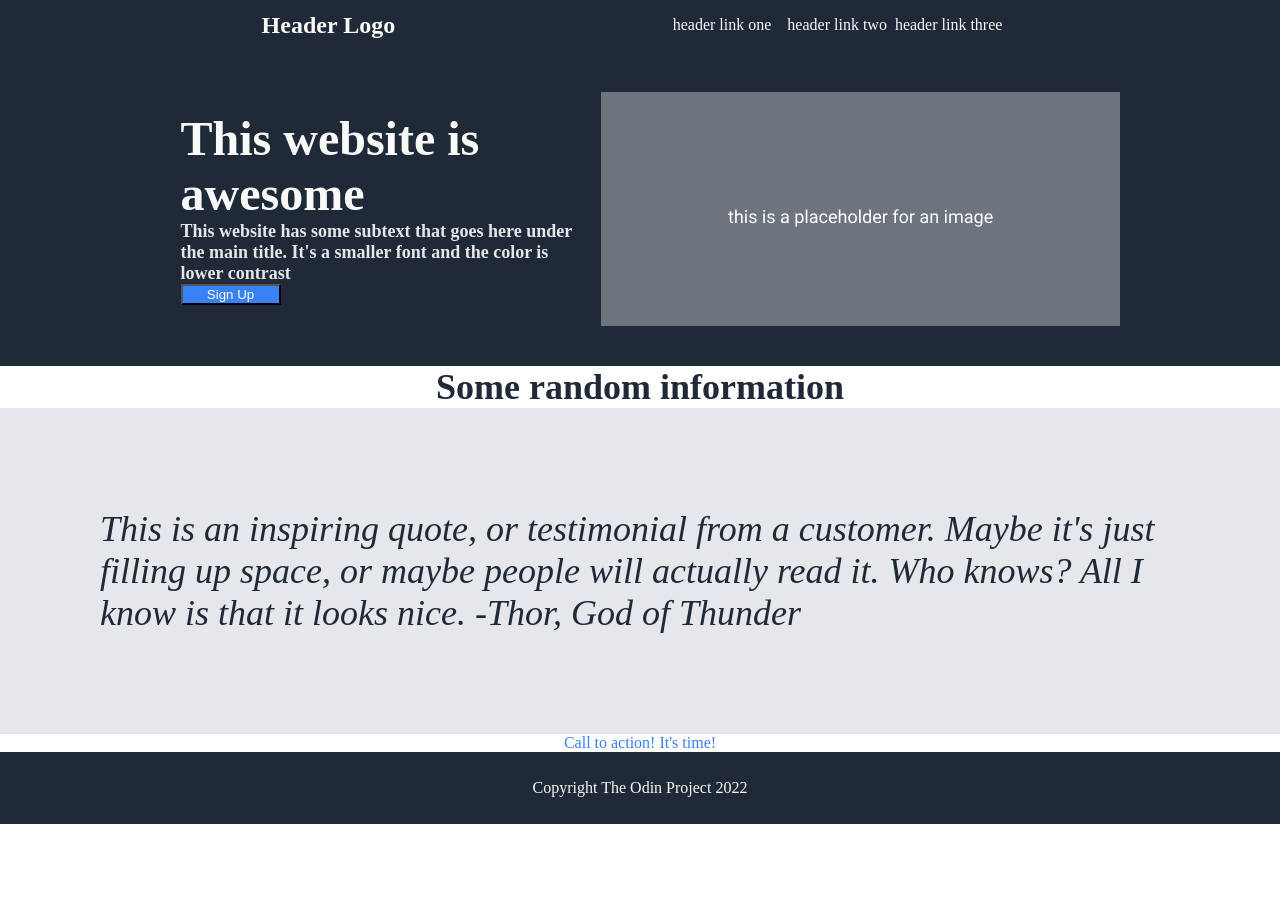
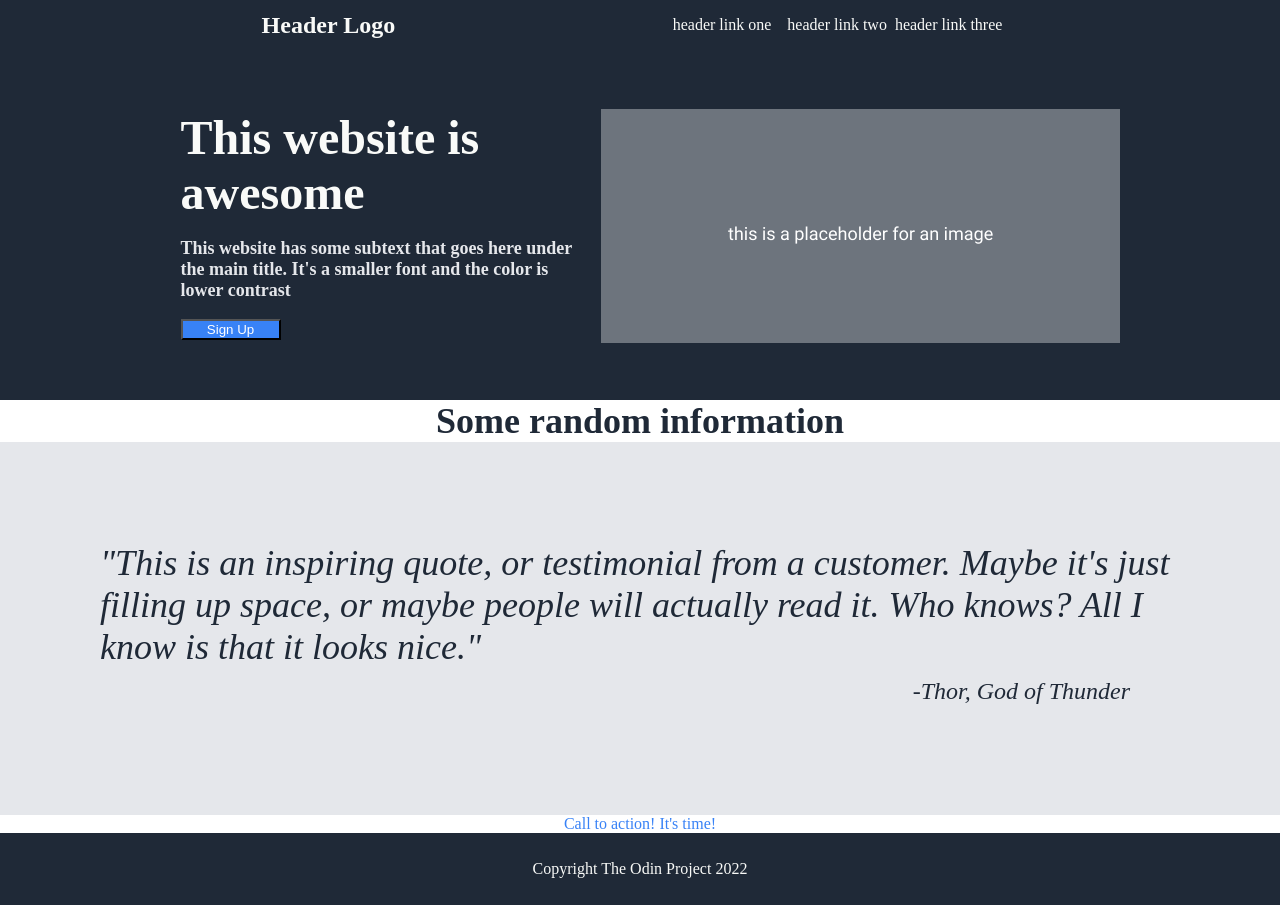
Before and after one commit to Durban86/odin-landing-page, a plain HTML site: page index.html in a window 1280 px wide. Before the commit the page ends 824 px from the top, so only its background shows below. Drawn offline with Linux system fonts and the light colour scheme.

Commit message:
Updated CSS and HTML to add quotes and align author of quote

```diff
--- a/index.html
+++ b/index.html
@@ -19,7 +19,7 @@
 		<div class="awesome">
 			<div class="left">
 				<div>This website is awesome</div>
-				<div class="subtext">This website has some subtext that goes here under the main title. It's a smaller font and the color is lower contrast</div>
+				<p class="subtext">This website has some subtext that goes here under the main title. It's a smaller font and the color is lower contrast</p>
 				<button class="awesomebutton">Sign Up</button>
 			</div>
 			<div class="right">
@@ -30,7 +30,7 @@
 			Some random information
 		</div>
 		<div class="quote">
-			This is an inspiring quote, or testimonial from a customer. Maybe it's just filling up space, or maybe people will actually read it. Who knows? All I know is that it looks nice. -Thor, God of Thunder
+			"This is an inspiring quote, or testimonial from a customer. Maybe it's just filling up space, or maybe people will actually read it. Who knows? All I know is that it looks nice." <span>-Thor, God of Thunder</span>
 		</div>
 			<div class="action">
 			Call to action! It's time!
--- a/style.css
+++ b/style.css
@@ -91,7 +91,14 @@ li {
 	font-style: italic;
 	justify-content: center;
 	padding: 100px;
+	flex-direction: column;
 
+}
+
+.quote > span {
+	font-size: 24px;
+	align-self: flex-end;
+	padding: 10px 50px 10px 0;
 }
 
 .action {
```
